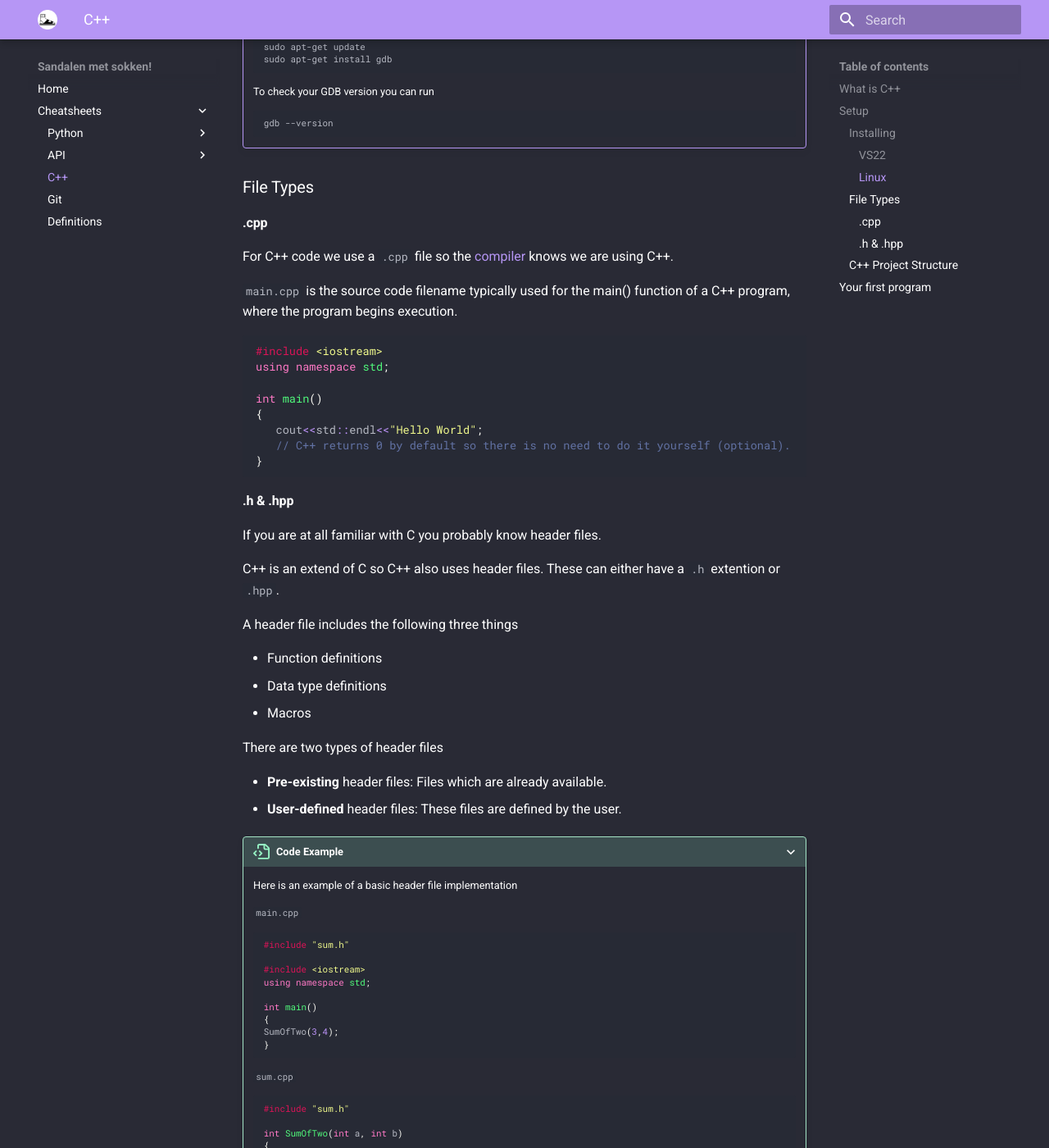
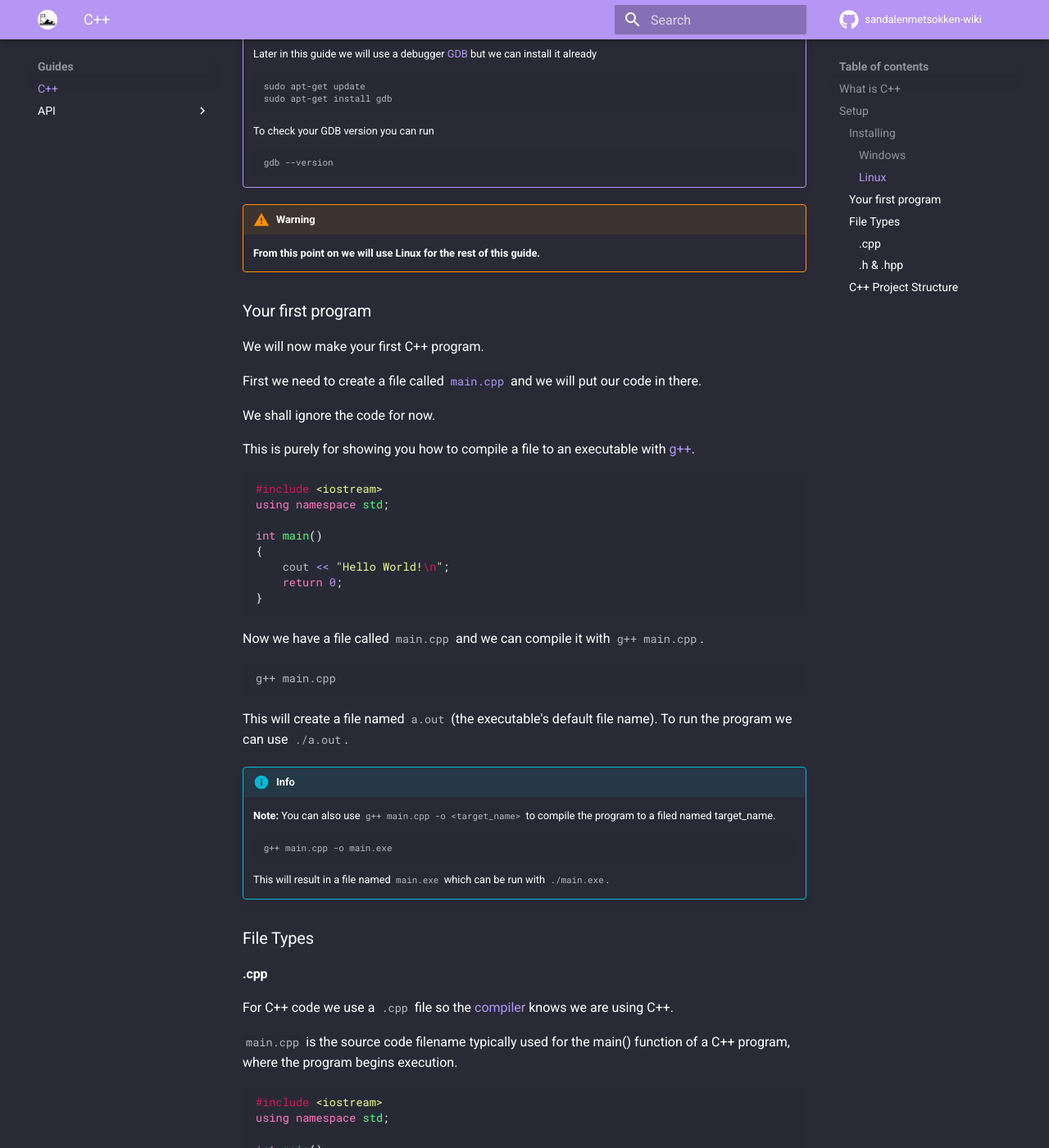
Before and after one commit to chinouvm/sandalenmetsokken-wiki, an MkDocs documentation site: the page built from docs/CPP.md, in a window 1280 px wide and 1400 px high, scrolled down 2054 px. Shown: the whole window at 82% size. Built offline with MkDocs 1.6.1 and Material for MkDocs 9.7.7, drawn with Linux system fonts in a browser that asks for light colours; comment, search, counter and statistics services are not loaded; some of the changed text lies outside the part shown.

Commit message:
Added venv run & First Program in C++

````diff
--- a/docs/CPP.md
+++ b/docs/CPP.md
@@ -36,7 +36,7 @@ We have a few options but we will show the 2 most popular ones
 
 - Linux (Can also be VM or WSL)
 
-#### VS22
+#### Windows
 
 The first option is Visual Studio (in this case Visual Studio Code 22).
 
@@ -91,6 +91,47 @@ For this we need to use the terminal `Press Ctrl + Alt + T`
     ```
 
 
+!!! warning
+
+    **From this point on we will use Linux for the rest of this guide.**
+
+### Your first program
+
+We will now make your first C++ program.
+
+First we need to create a file called [`main.cpp`](#file-types) and we will put our code in there.
+
+We shall ignore the code for now.
+
+This is purely for showing you how to compile a file to an executable with [g++](#linux).
+
+```cpp
+#include <iostream>
+using namespace std;
+
+int main()
+{
+    cout << "Hello World!\n";
+    return 0;
+}
+```
+
+Now we have a file called `main.cpp` and we can compile it with `g++ main.cpp`.
+
+```
+g++ main.cpp
+```
+This will create a file named `a.out` (the executable's default file name). To run the program we can use `./a.out`.
+
+!!! info
+
+    **Note:** You can also use `g++ main.cpp -o <target_name>` to compile the program to a filed named target_name.
+
+    ```
+    g++ main.cpp -o main.exe
+    ```
+
+    This will result in a file named `main.exe` which can be run with `./main.exe`.
 
 ### File Types
 
@@ -107,8 +148,8 @@ using namespace std;
 
 int main()
 {
-   cout<<std::endl<<"Hello World";
-   // C++ returns 0 by default so there is no need to do it yourself (optional).
+   cout << "Hello World!\n";
+   return 0;
 }
 
 ```
@@ -145,6 +186,7 @@ There are two types of header files
     int main()
     {
     SumOfTwo(3,4);
+    return 0;
     }
 
     ```
--- a/mkdocs.yml
+++ b/mkdocs.yml
@@ -1,29 +1,40 @@
 site_name: Sandalen met sokken!
 site_url: https://sandalenmetsokken.nl/
+
+repo_url: https://github.com/chinouvm/sandalenmetsokken-wiki/
+
+repo_name: sandalenmetsokken-wiki
+
 theme:
   name: material
   logo: img/logo.png
   homepage: https://sandalenmetsokken.nl/
   features:
     - navigation.top
+    - navigation.tabs
   palette:
     scheme: slate
     primary: blue
+
+  icon:
+    repo: fontawesome/brands/github
 nav:
   - Home: index.md
   - Cheatsheets:
       - Python:
           - Python Programming: Python.md
           - Python Installing: PyInstalling.md
+
+      - Git: Git.md
+
+  - Guides:
+      - C++: CPP.md
+
       - API:
           - API Basics: BasicsAPI.md
           - FastAPI: FastAPI.md
 
-      - C++: CPP.md
-
-      - Git: Git.md
-
-      - Definitions: Definitions.md
+  - Definitions: Definitions.md
 
 extra_css:
   - stylesheets/extra.css
````
Also changed, not shown: other parts of docs/CPP.md (+0 -2 lines), docs/PyInstalling.md (+8 -0 lines), docs/index.md (+7 -2 lines).
